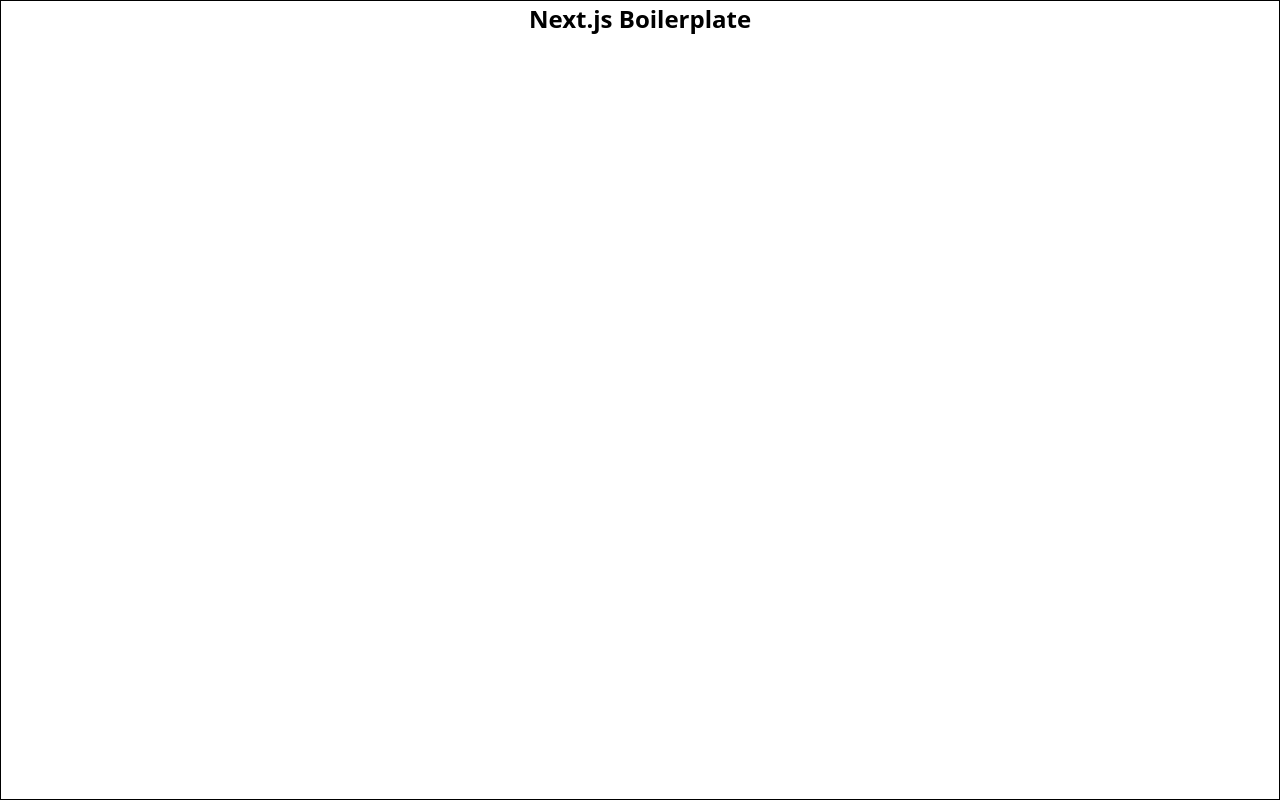
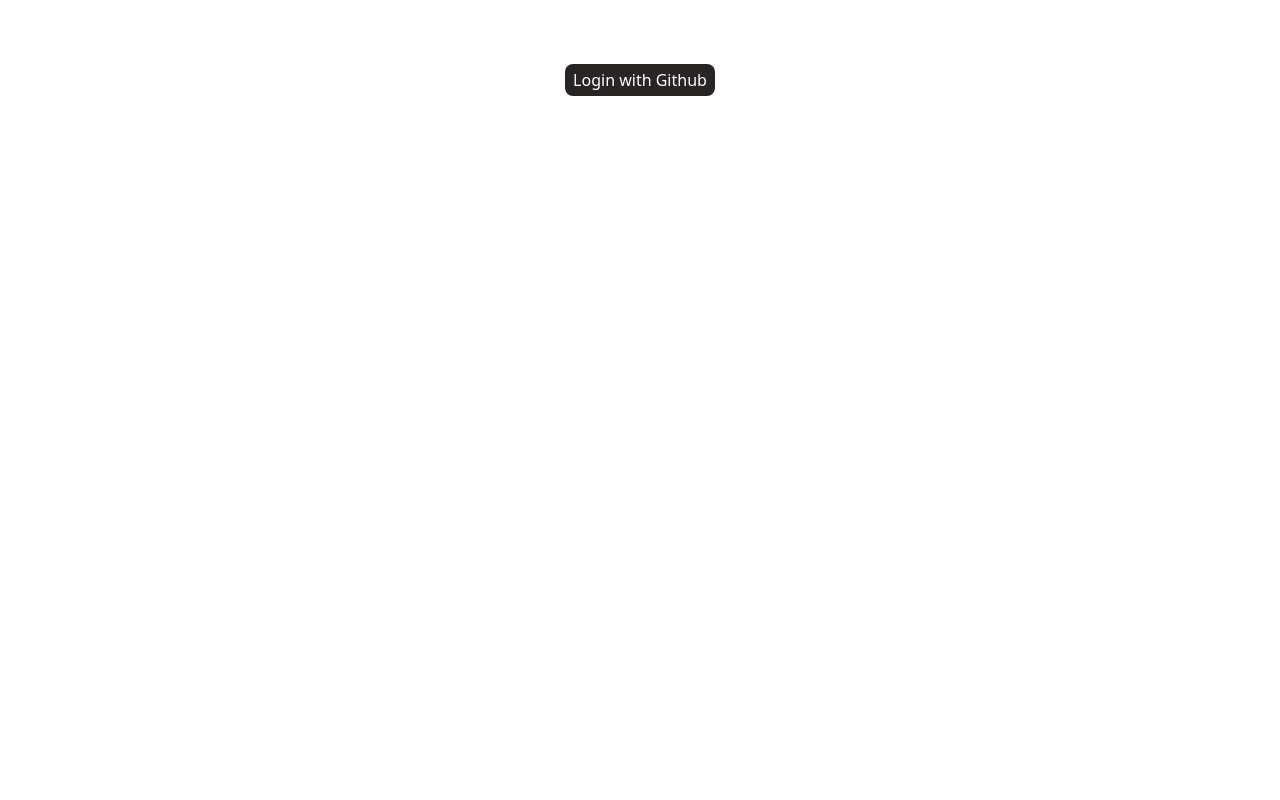
Before and after one commit to cvega21/chat-with-your-code, a Next.js app: page / in a window 1280 px wide. Built offline with nearby package versions, Linux system fonts and the light colour scheme.

Commit message:
add non-functional login button

```diff
--- /dev/null
+++ b/src/components/Login.tsx
@@ -0,0 +1,11 @@
+import React from 'react'
+
+export const Login = () => {
+    const handleLogin = async () => {}
+
+    return (
+        <button onClick={handleLogin} className='bg-stone-800 text-white px-2 py-1 rounded-lg'>
+            Login with Github
+        </button>
+    )
+}
--- a/src/pages/index.tsx
+++ b/src/pages/index.tsx
@@ -1,15 +1,15 @@
-import { Meta } from '@/layouts/Meta';
+import { Login } from '@/components/Login'
+import { Meta } from '@/layouts/Meta'
 
 const Index = () => {
-  return (
-    <div className="flex min-h-screen min-w-full flex-col items-center border border-black">
-      <Meta
-        title="Next.js Boilerplate Presentation"
-        description="Next js Boilerplate is the perfect starter code for your project. Build your React application with the Next.js framework."
-      />
-      <h1 className="text-2xl font-bold">Next.js Boilerplate</h1>
-    </div>
-  );
-};
+    return (
+        <div className='flex min-h-screen min-w-full flex-col items-center'>
+            <Meta title='Dev Estimator' description='' />
+            <div className='mt-16'>
+                <Login />
+            </div>
+        </div>
+    )
+}
 
-export default Index;
+export default Index
```
